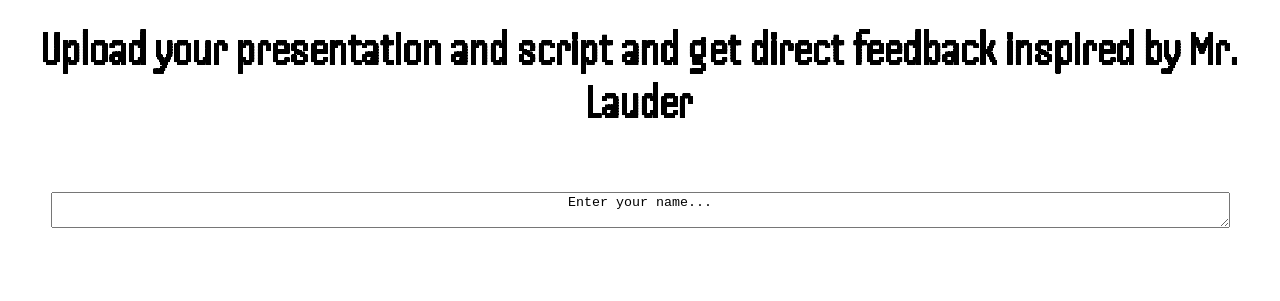
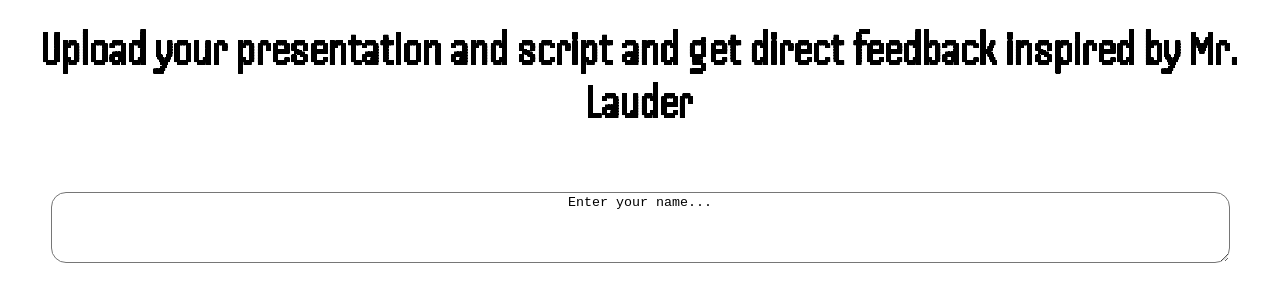
Before and after one commit to Er1n-jpg/sixseven, a plain HTML site: page index.html in a window 1280 px wide. Shown: the part 331-632 px from the top of the page. Drawn offline with Linux system fonts and the light colour scheme.

Commit message:
styling css (textarea)

```diff
--- a/styles.css
+++ b/styles.css
@@ -32,6 +32,8 @@
 
 textarea{
     width: 1173px;
+    height: 65px;
     text-align: center;
 
+    border-radius: 15px;
 }
```
